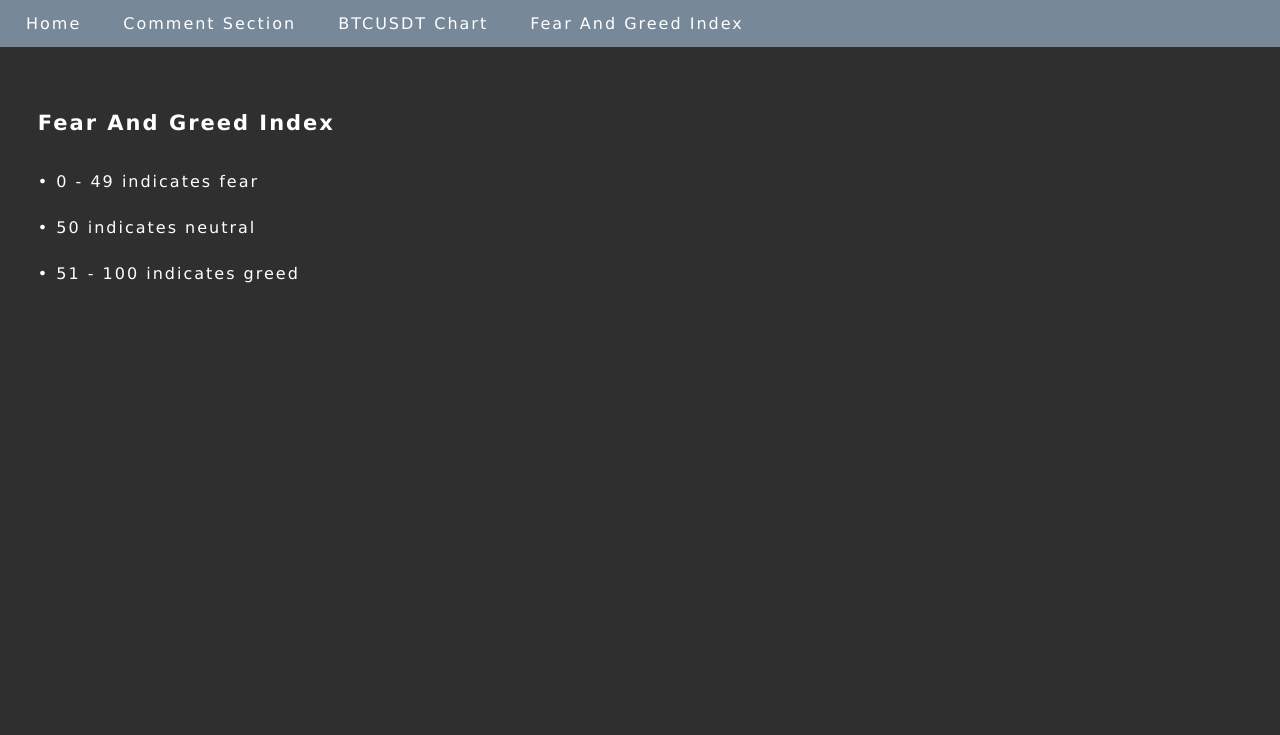
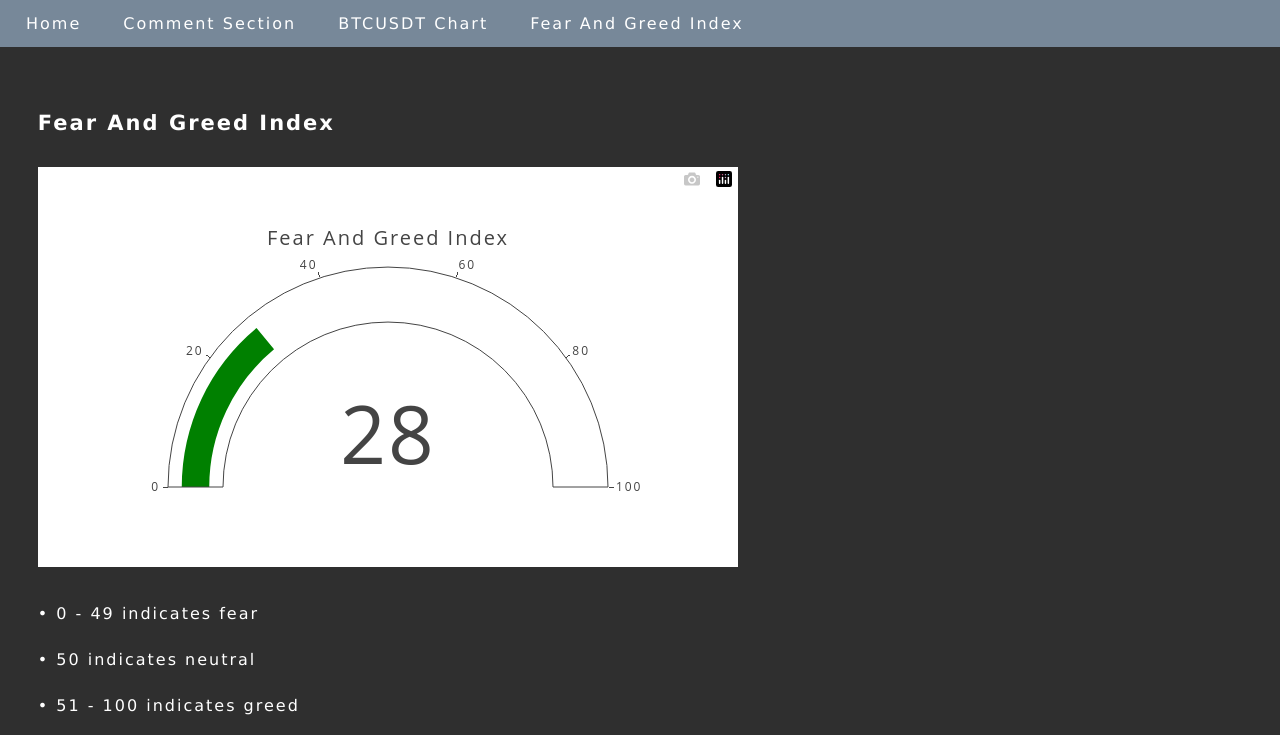
Before and after one commit to GangisReinis/preject_abc, a FastAPI app: page /greed-and-fear in a window 1280 px wide. Shown: the top 735 px of the page. Run offline with FastAPI, Linux system fonts and the light colour scheme; some libraries are stand-ins or nearby versions.

Commit message:
LAST CHANGES

```diff
--- a/app/app.py
+++ b/app/app.py
@@ -5,6 +5,8 @@ from fastapi.templating import Jinja2Templates
 from fastapi.encoders import jsonable_encoder
 import pandas as pd
 from .tools import get_ticker_data
+import plotly.graph_objects as go
+import plotly.express as px
 
 
 from sqlalchemy.orm import Session
--- a/static/css/comments.css
+++ b/static/css/comments.css
@@ -61,3 +61,9 @@ comments > li:hover {
   .box > li {
     background-color: #f8f8f8;
   }
+
+  body {
+    font-size: 14px;
+    display: flex;
+    color: black;
+  }
--- a/static/css/main.css
+++ b/static/css/main.css
@@ -60,7 +60,6 @@ li {
 body {
   font-size: 14px;
   display: flex;
-  color: white;
 }
 
 p{
--- a/static/js/greed_and_fear.js
+++ b/static/js/greed_and_fear.js
@@ -1,29 +1,33 @@
- var layout = { width: 600, height: 400 };
-  Plotly.newPlot('greed', data, layout);
 
 
-  async function displayIndex() {
+  async function displayIndexOne() {
     let joke = await getGreedIndex();
     let target = document.getElementById('fng');
-    target.innerHTML = fng.value;
+    target.innerText = fng.value;
   }
-  displayIndex();
 
   async function displayIndex(){
     let response = await fetch("https://api.alternative.me/fng/");
     let data = await response.json();
-    console.log(data);
-
+    let target = document.getElementById('fng');
+    target.innerText = data.data[0].value;
+    return data.data[0].value;
   }
 
   var data = [
     {
       domain: { x: [0, 1], y: [0, 1] },
-      value: [],
+      value: 28,
       title: { text: "Fear and Greed Index" },
       type: "indicator",
       mode: "gauge+number",
-      delta: { reference: [] },
+      delta: { reference: 40 },
       gauge: { axis: { range: [null, 100] } }
     }
   ];
+
+  //console.log(data)
+  angular.element(document).ready(function () {
+    var layout = { width: 700, height: 400 };
+    Plotly.newPlot('fng', data, layout);
+});
--- a/templates/base.html
+++ b/templates/base.html
@@ -9,6 +9,7 @@
     {% endblock %}
     <link href="{{ url_for('static', path='/css/main.css') }}" rel="stylesheet" />
     <script src="{{ url_for('static', path='/js/main.js') }}"></script>
+    <script src='https://cdn.plot.ly/plotly-2.16.1.min.js'></script>
 </head>
 <header>
     <nav>
--- a/templates/greed_and_fear.html
+++ b/templates/greed_and_fear.html
@@ -2,9 +2,13 @@
 
 
 {% block head %}
+<head>
+<script src='https://cdn.plot.ly/plotly-2.16.1.min.js'></script>
+<script src="https://ajax.googleapis.com/ajax/libs/angularjs/1.6.9/angular.min.js"></script>
 <link href="{{ url_for('static', path='/css/greed_and_fear.css') }}" rel="stylesheet" />
 <script src="{{ url_for('static', path='/js/greed_and_fear.js') }}"></script>
 <title>Fear and Greed</title>
+</head>
 {% endblock %}
 
 {% block content %}
@@ -15,12 +19,12 @@
     async function indexCall(){
         const result = await fetch(URL)
         result.json().then(data =>{
-            console.log(data)
         })
     }
 
     indexCall()
     </script>
+    <br><br>
     <div id='fng'></div>
     <br><br>
         <p>&#x2022; 0 - 49 indicates fear</p>
```
